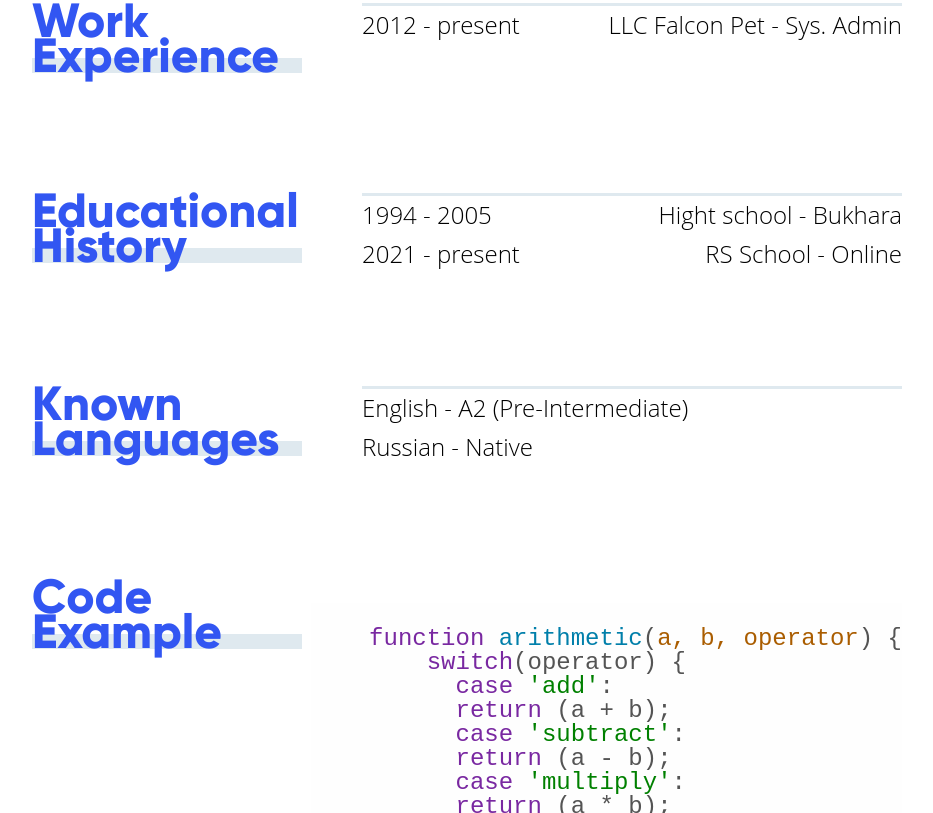
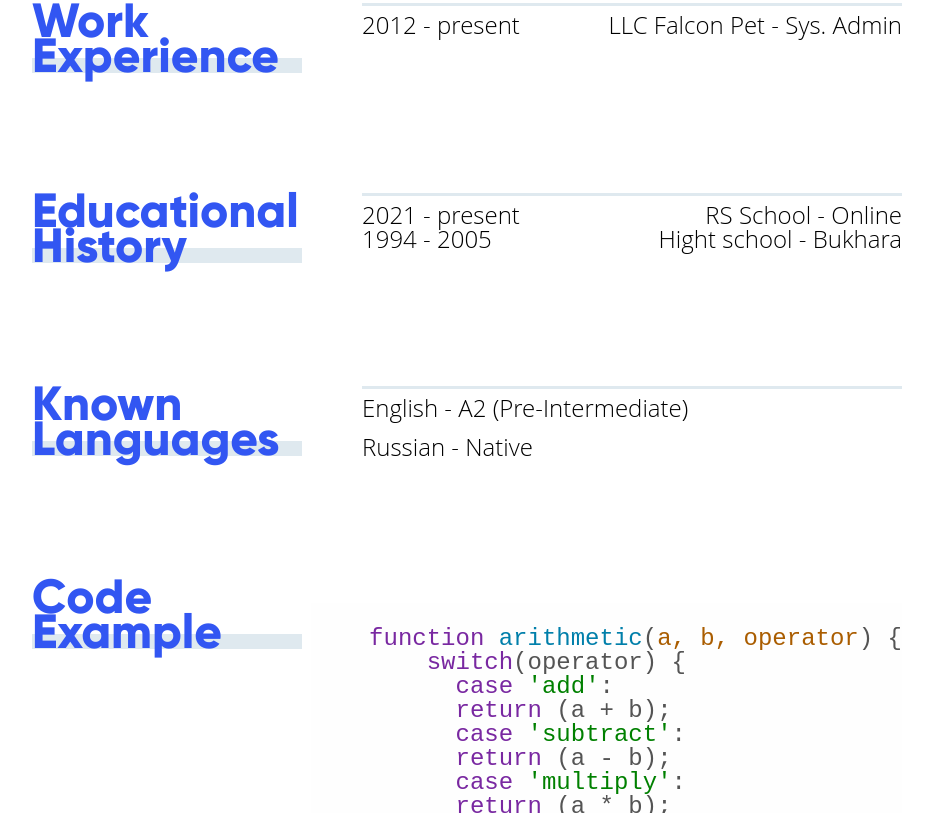
Before and after one commit to ancaiman/cv, a plain HTML site: page index.html in a window 1280 px wide. Shown: the part 1266-2079 px from the top of the page, without its empty margins (173-1106 px from the left). Drawn offline with Linux system fonts and the light colour scheme.

Commit message:
edit: styles

```diff
--- a/assets/css/style.css
+++ b/assets/css/style.css
@@ -228,6 +228,13 @@ h3 {
     justify-content: space-between;
 }
 
+.places__row2 {
+    order: 1;
+}
+
+.places__row1 {
+    order: 2;
+}
 
 .known-languages__list ul li:first-child,
 .places__row1 {
```
